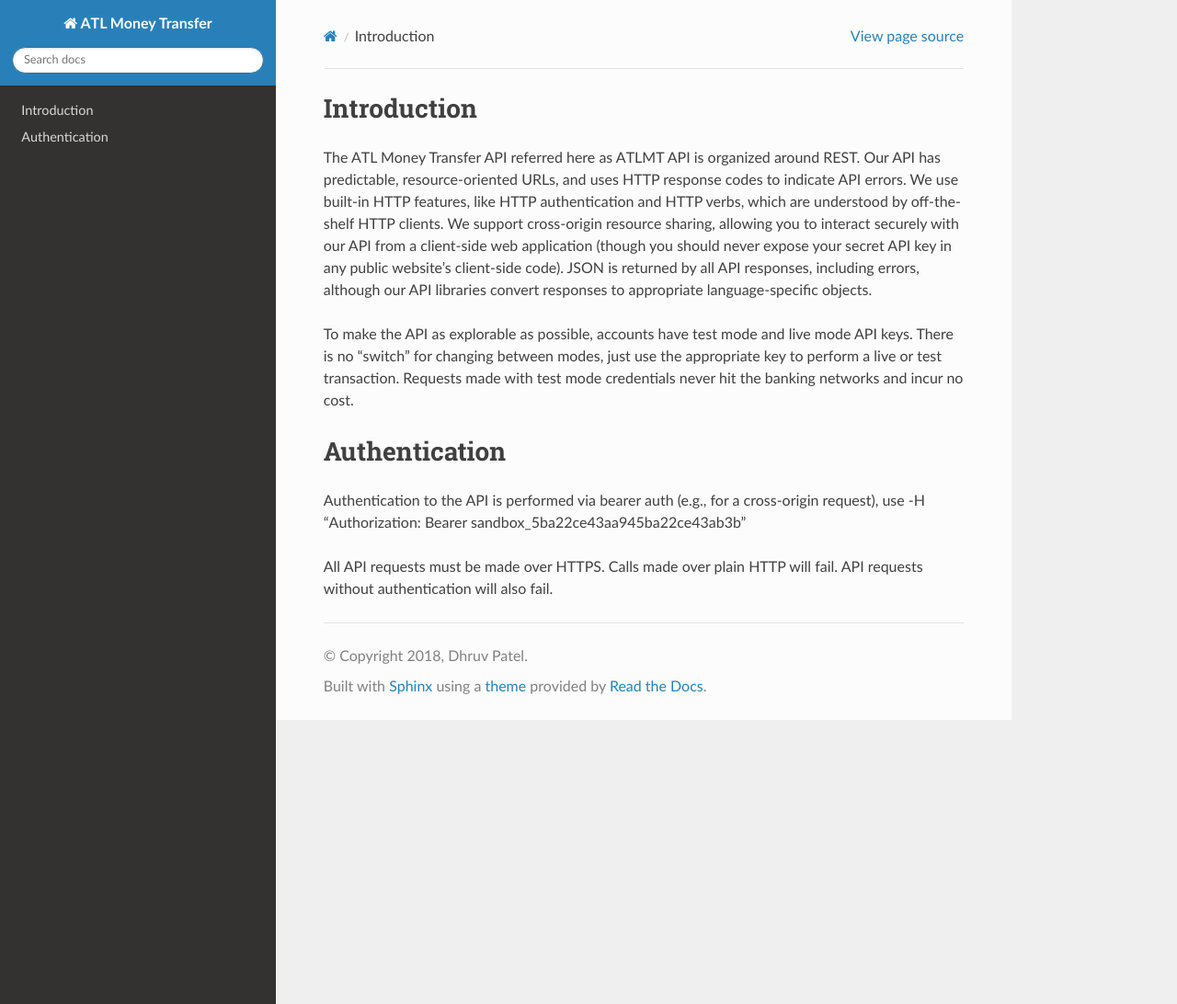
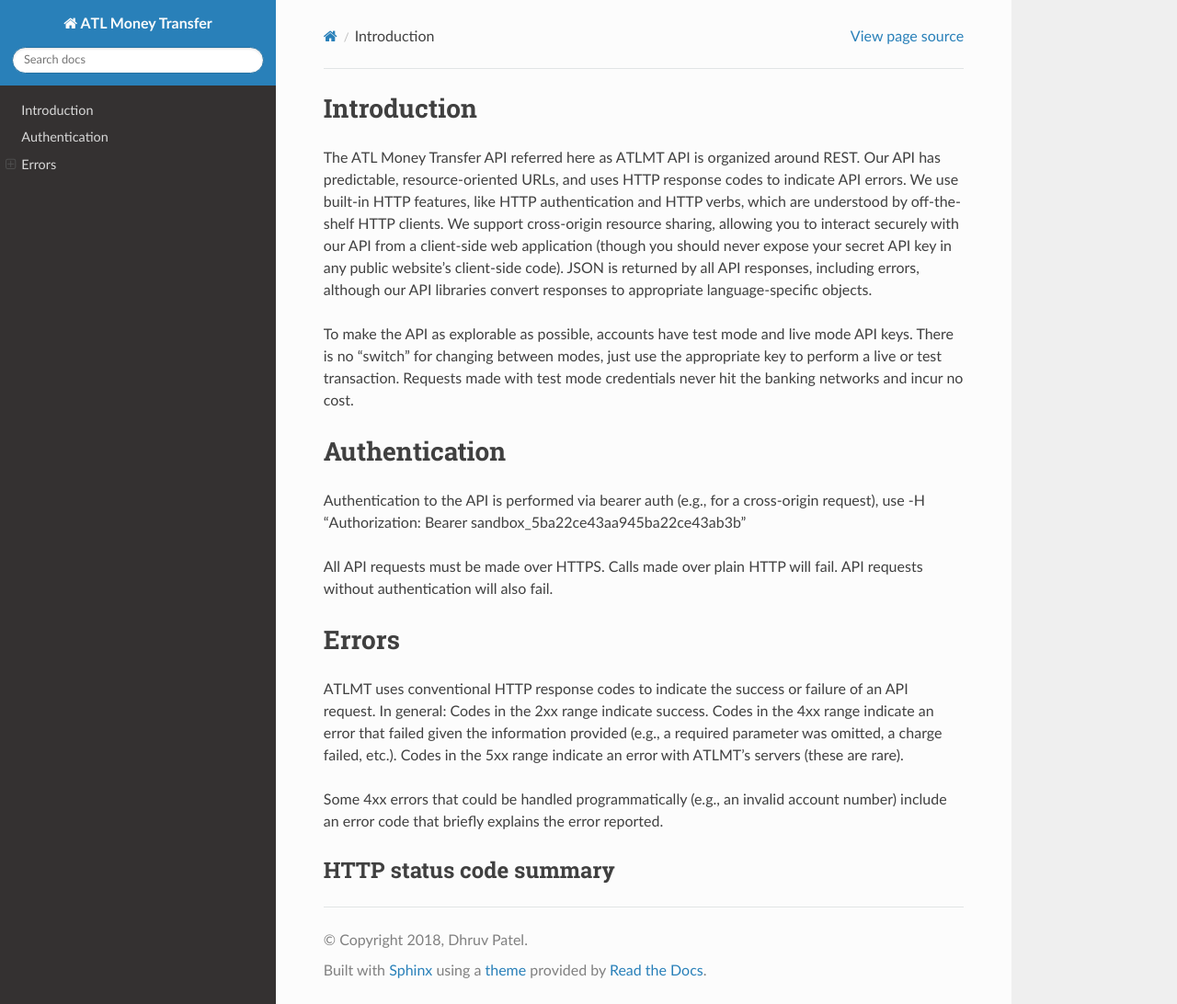
Before and after one commit to FinPayTech/atlmoneytransfer, a Sphinx documentation site: the page built from docs/index.rst, in a window 1280 px wide and 1092 px high. Shown: the whole window at 92% size. Built offline with Sphinx 7.4.7 and the Read the Docs theme 2.0.0, drawn with Linux system fonts in a browser that asks for light colours.

Commit message:
docs updated

```diff
--- a/docs/index.rst
+++ b/docs/index.rst
@@ -18,3 +18,14 @@
 Authentication to the API is performed via bearer auth (e.g., for a cross-origin request), use -H "Authorization: Bearer sandbox_5ba22ce43aa945ba22ce43ab3b"
 
 All API requests must be made over HTTPS. Calls made over plain HTTP will fail. API requests without authentication will also fail.
+
+
+Errors
+======
+
+ATLMT uses conventional HTTP response codes to indicate the success or failure of an API request. In general: Codes in the 2xx range indicate success. Codes in the 4xx range indicate an error that failed given the information provided (e.g., a required parameter was omitted, a charge failed, etc.). Codes in the 5xx range indicate an error with ATLMT's servers (these are rare).
+
+Some 4xx errors that could be handled programmatically (e.g., an invalid account number) include an error code that briefly explains the error reported.
+
+HTTP status code summary
+------------------------
```
Also changed, not shown: 5 other files.
